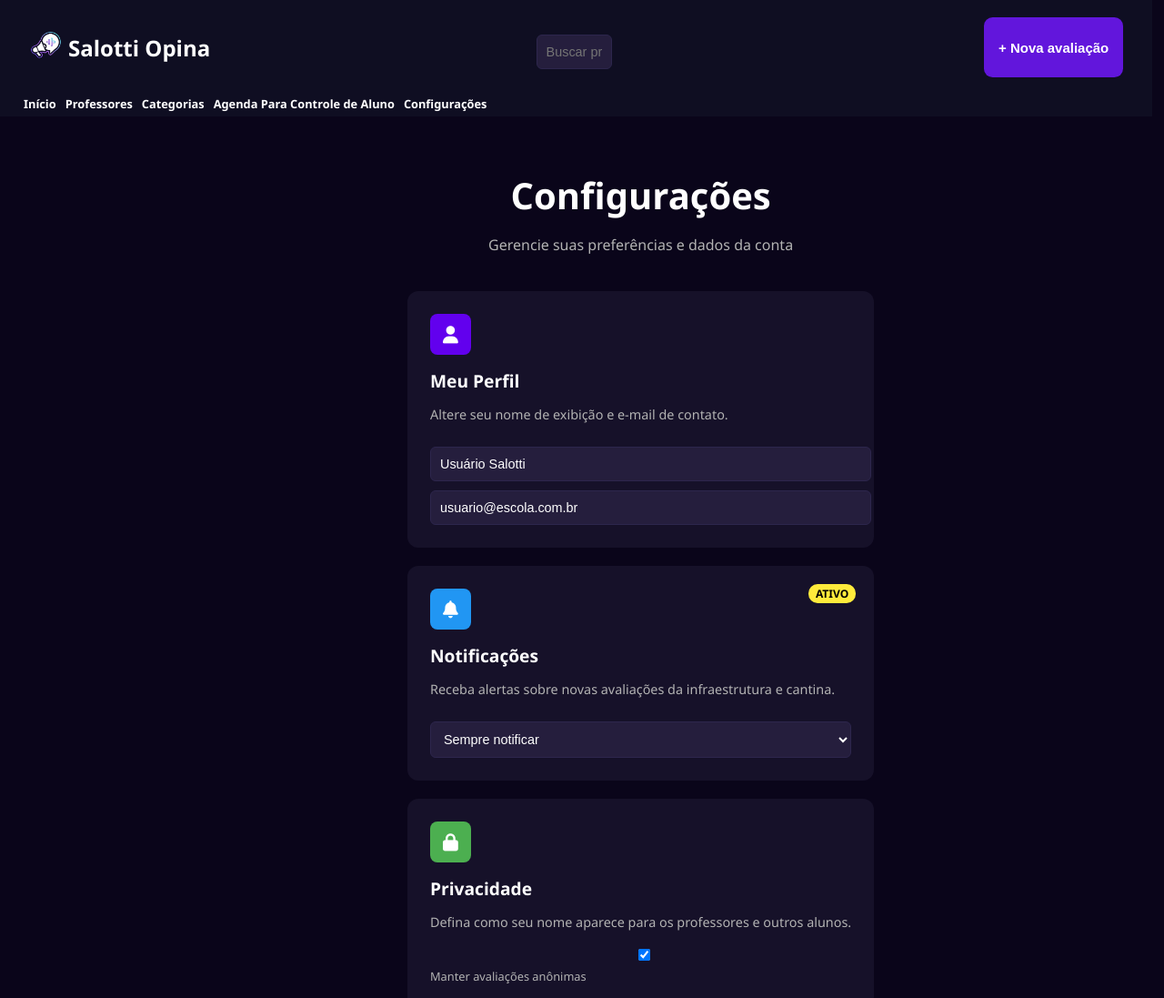
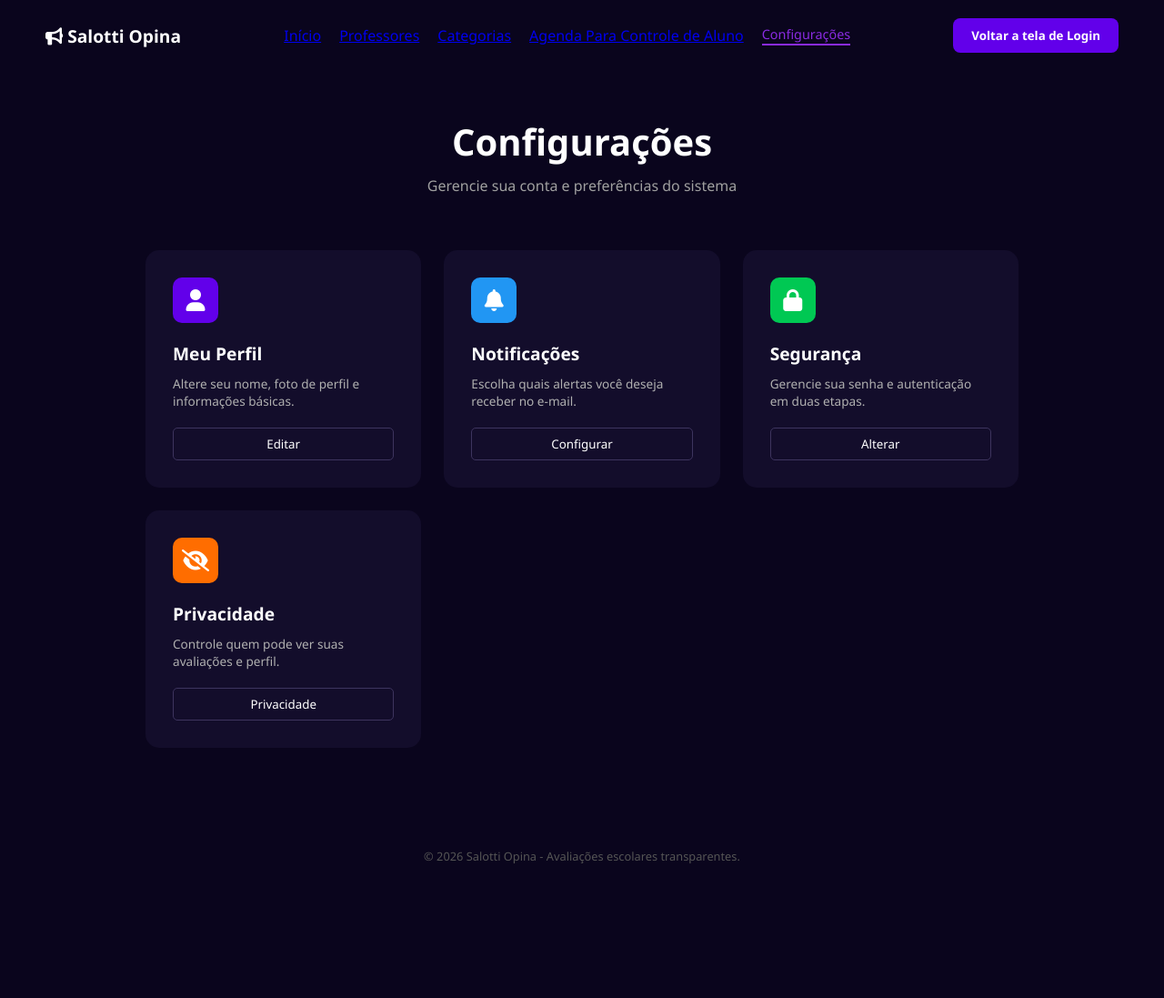
Before and after one commit to RyanM28S/Salotti_Opina, a plain HTML site: page frontend/html/config.html in a window 1280 px wide. Shown: the top 1097 px of the page at 91% size. After the commit the page ends 990 px from the top, so only its background shows below. Drawn offline with Linux system fonts and the light colour scheme.

Commit message:
muichiro3

```diff
--- a/frontend/css/config.css
+++ b/frontend/css/config.css
@@ -1,131 +1,142 @@
-
-:root {
-    --bg-color: #0a051a;
-    --card-bg: #161129;
-    --primary-purple: #6200ee;
-    --text-main: #ffffff;
-    --text-muted: #b3b3b3;
-    --accent-yellow: #ffeb3b;
-    --border-subtle: #2d264d;
+* {
+    margin: 0;
+    padding: 0;
+    box-sizing: border-box;
+    font-family: 'Segoe UI', Tahoma, Geneva, Verdana, sans-serif;
 }
 
 body {
-    background-color: var(--bg-color);
-    color: var(--text-main);
-    font-family: 'Inter', sans-serif;
-    display: flex;
-    justify-content: center;
-    padding: 40px 20px;
+    background-color: #0a051d;
+    color: white;
+    min-height: 100vh;
 }
 
-.settings-container {
-    max-width: 1000px;
-    width: 100%;
+.navbar {
+    display: flex;
+    justify-content: space-between;
+    align-items: center;
+    padding: 20px 50px;
+    background-color: #0a051d;
 }
 
-.header-settings {
-    text-align: center;
-    margin-bottom: 50px;
+.logo {
+    font-size: 1.2rem;
+    font-weight: bold;
 }
 
-.header-settings h1 {
-    font-size: 2.2rem;
-    font-weight: 700;
+nav ul {
+    display: flex;
+    list-style: none;
+    gap: 20px;
+}
+
+nav ul li {
+    color: #a0a0a0;
+    cursor: pointer;
+    font-size: 0.9rem;
+}
+
+nav ul li.active {
+    color: #8a2be2;
+    border-bottom: 2px solid #8a2be2;
+}
+
+.btn-nova-aval {
+    background-color: #6200ea;
+    color: white;
+    border: none;
+    padding: 10px 20px;
+    border-radius: 8px;
+    cursor: pointer;
+    font-weight: bold;
+}
+
+.container {
+    max-width: 1000px;
+    margin: 50px auto;
+    text-align: center;
+}
+
+h1 {
+    font-size: 2.5rem;
     margin-bottom: 10px;
 }
 
-.header-settings p {
-    color: var(--text-muted);
+.subtitle {
+    color: #a0a0a0;
+    margin-bottom: 40px;
 }
 
-.settings-grid {
+.grid-config {
     display: grid;
-    grid-template-columns: repeat(auto-fill, minmax(320px, 1fr));
-    gap: 24px;
+    grid-template-columns: repeat(auto-fit, minmax(250px, 1fr));
+    gap: 25px;
+    padding: 20px;
 }
 
-.settings-card {
-    background-color: var(--card-bg);
-    border-radius: 16px;
-    padding: 24px;
-    position: relative;
-    border: 1px solid transparent;
-    transition: all 0.3s ease;
+.card {
+    background-color: #130d2b;
+    padding: 30px;
+    border-radius: 15px;
+    text-align: left;
+    transition: transform 0.3s ease;
 }
 
-.settings-card:hover {
-    border-color: var(--primary-purple);
-    transform: translateY(-4px);
+.card:hover {
+    transform: translateY(-5px);
 }
 
-.icon-wrapper {
-    width: 48px;
-    height: 48px;
+.card-header {
+    display: flex;
+    justify-content: space-between;
+    margin-bottom: 20px;
+}
+
+.icon-box {
+    width: 50px;
+    height: 50px;
     border-radius: 10px;
     display: flex;
     align-items: center;
     justify-content: center;
-    margin-bottom: 20px;
-    font-size: 1.4rem;
+    font-size: 1.5rem;
 }
 
-.icon-orange { background-color: #ff9800; }
-.icon-blue   { background-color: #2196f3; }
-.icon-green  { background-color: #4caf50; }
-.icon-pink   { background-color: #e91e63; }
+.purple { background-color: #6200ea; }
+.blue { background-color: #2196f3; }
+.green { background-color: #00c853; }
+.orange { background-color: #ff6d00; }
 
-.settings-card h3 {
-    font-size: 1.25rem;
-    margin-bottom: 8px;
+.card h3 {
+    margin-bottom: 10px;
+    font-size: 1.2rem;
 }
 
-.settings-card p {
-    font-size: 0.9rem;
-    color: var(--text-muted);
-    line-height: 1.5;
+.card p {
+    color: #b0b0b0;
+    font-size: 0.85rem;
+    line-height: 1.4;
     margin-bottom: 20px;
 }
 
-input, select {
+.btn-edit {
+    background: transparent;
+    border: 1px solid #3d345e;
+    color: white;
+    padding: 8px 15px;
+    border-radius: 5px;
+    cursor: pointer;
     width: 100%;
-    background-color: #1c1633;
-    border: 1px solid var(--border-subtle);
-    border-radius: 8px;
-    padding: 12px;
-    color: white;
-    font-size: 0.9rem;
+    transition: background 0.3s;
 }
 
-input:focus {
-    outline: none;
-    border-color: var(--primary-purple);
+.btn-edit:hover {
+    background: #3d345e;
 }
 
-.badge {
-    position: absolute;
-    top: 24px;
-    right: 24px;
-    background-color: var(--accent-yellow);
-    color: #000;
-    font-weight: bold;
-    padding: 4px 10px;
-    border-radius: 20px;
+footer {
+    text-align: center;
+    padding: 40px;
+    color: #555;
     font-size: 0.8rem;
 }
-
-.btn-primary {
-    background-color: var(--primary-purple);
-    color: white;
-    border: none;
-    padding: 14px 28px;
-    border-radius: 8px;
-    font-weight: bold;
-    cursor: pointer;
-    margin-top: 40px;
-    float: right;
-    transition: filter 0.2s;
-}
-
-.btn-primary:hover {
-    filter: brightness(1.2);
-}
--- a/frontend/html/config.html
+++ b/frontend/html/config.html
@@ -1,256 +1,85 @@
 <!DOCTYPE html>
 <html lang="pt-br">
-
 <head>
     <meta charset="UTF-8">
     <meta name="viewport" content="width=device-width, initial-scale=1.0">
     <title>Configurações</title>
-    <link rel="stylesheet" href="https://cdnjs.cloudflare.com/ajax/libs/font-awesome/6.4.0/css/all.min.css">
     <link rel="stylesheet" href="../css/config.css">
-    <link rel="stylesheet" href="../css/head.css">
+    <link rel="stylesheet" href="https://cdnjs.cloudflare.com/ajax/libs/font-awesome/6.0.0/css/all.min.css">
     <link rel="icon" href="../img/logo2.jpg">
-    <style>
-        :root {
-            --bg-color: #0a051a;
-            --card-bg: #161129;
-            --text-main: #ffffff;
-            --text-muted: #b3b3b3;
-            --primary-purple: #6200ee;
-            --accent-yellow: #ffeb3b;
-            --border-color: #2d264d;
-        }
-
-        body {
-            background-color: var(--bg-color);
-            color: var(--text-main);
-            font-family: 'Segoe UI', Roboto, sans-serif;
-            margin: 0;
-            padding: 0;
-        }
-
-        .container {
-            max-width: 900px;
-            margin: 0 auto;
-        }
-
-        header {
-            text-align: center;
-            margin-bottom: 40px;
-        }
-
-        h1 {
-            font-size: 2.5rem;
-            margin-bottom: 5px;
-        }
-
-        p.subtitle {
-            color: var(--text-muted);
-            margin-bottom: 30px;
-        }
-
-        .settings-grid {
-            display: grid;
-            grid-template-columns: repeat(auto-fit, minmax(300px, 1fr));
-            gap: 20px;
-        }
-
-        .card {
-            background-color: var(--card-bg);
-            border-radius: 12px;
-            padding: 25px;
-            position: relative;
-            transition: transform 0.2s;
-        }
-
-        .card:hover {
-            transform: translateY(-5px);
-        }
-
-        .icon-box {
-            width: 45px;
-            height: 45px;
-            border-radius: 8px;
-            display: flex;
-            align-items: center;
-            justify-content: center;
-            margin-bottom: 15px;
-            font-size: 1.2rem;
-        }
-
-        .bg-purple {
-            background-color: #6200ee;
-        }
-
-        .bg-blue {
-            background-color: #2196f3;
-        }
-
-        .bg-green {
-            background-color: #4caf50;
-        }
-
-        .bg-pink {
-            background-color: #e91e63;
-        }
-
-        .card h3 {
-            margin: 10px 0 5px 0;
-            font-size: 1.2rem;
-        }
-
-        .card p {
-            color: var(--text-muted);
-            font-size: 0.9rem;
-            line-height: 1.4;
-        }
-
-        input[type="text"],
-        input[type="email"],
-        select {
-            width: 100%;
-            padding: 10px;
-            margin-top: 10px;
-            background: #251e3d;
-            border: 1px solid var(--border-color);
-            border-radius: 6px;
-            color: white;
-            outline: none;
-        }
-
-        .btn-save {
-            background-color: var(--primary-purple);
-            color: white;
-            border: none;
-            padding: 12px 25px;
-            border-radius: 8px;
-            font-weight: bold;
-            cursor: pointer;
-            float: right;
-            margin-top: 30px;
-            display: flex;
-            align-items: center;
-            gap: 10px;
-        }
-
-        .btn-save:hover {
-            opacity: 0.9;
-        }
-
-        .status-badge {
-            position: absolute;
-            top: 20px;
-            right: 20px;
-            background-color: var(--accent-yellow);
-            color: black;
-            padding: 2px 8px;
-            border-radius: 10px;
-            font-size: 0.75rem;
-            font-weight: bold;
-        }
-
-        hr {
-            border: 0;
-            border-top: 1px solid var(--border-color);
-            margin: 20px 0;
-        }
-
-        .head {
-            margin:0;
-            width: 99vw;
-            height: 15vh;
-        }
-
-        .nav1 a {
-            list-style-type: none;
-            margin-left: 10px;
-            color: white;
-            text-decoration: none;
-        }
-    </style>
 </head>
-
 <body>
 
-    <header class="head">
-        <div class="header">
-            <div class="himg">
-                <img src="../img/logo.png" alt="" class="logosite">
-            </div>
-            <div style="margin-right: 28vw;" class="htitulo">
-                <h2 class="htitulo">Salotti Opina</h2>
-            </div>
-
-            <div style="margin-right: 32vw;" class="dinputh">
-                <input type="text" name="pesquisar" placeholder="Buscar professores..." class="inputh">
-            </div>
-            <div>
-                <button type="submit" class="hbutton">
-                    <h3>+ Nova avaliação</h3>
-                </button>
-            </div>
+    <header class="navbar">
+        <div class="logo">
+            <i class="fas fa-bullhorn"></i> Salotti Opina
         </div>
-        <nav class="nav1">
-            <a href="interface.html" class="inicio">Início</a>
-            <a href="AvaliçaoP.html" class="professores1">Professores </a>
-            <a href="categorias.html" class="categorias">Categorias </a>
-            <a href="agenda.html" class="agenda">Agenda Para Controle de Aluno</a>
-            <a href="config.html" class="agenda">Configurações</a>
+        <nav>
+            <ul>
+                <a href="interface.html" class="active">Início</a>
+                <a href="AvaliçaoP.html" class="active">Professores </a>
+                <a href="categorias.html" class="active">Categorias </a>
+                <a href="agenda.html" class="active">Agenda Para Controle de Aluno</a>
+                <li class="active">Configurações</li>
+            </ul>
         </nav>
+        <button class="btn-nova-aval">Voltar a tela de Login</button>
     </header>
 
-    <div style="margin-top:20vh; margin-left: -64vw;" class="container">
-        <header>
-            <h1>Configurações</h1>
-            <p class="subtitle">Gerencie suas preferências e dados da conta</p>
-        </header>
+    <main class="container">
+        <h1>Configurações</h1>
+        <p class="subtitle">Gerencie sua conta e preferências do sistema</p>
 
-        <div class="settings-grid">
+        <div class="grid-config">
             <div class="card">
-                <div class="icon-box bg-purple"><i class="fas fa-user"></i></div>
+                <div class="card-header">
+                    <div class="icon-box purple">
+                        <i class="fas fa-user"></i>
+                    </div>
+                </div>
                 <h3>Meu Perfil</h3>
-                <p>Altere seu nome de exibição e e-mail de contato.</p>
-                <input type="text" placeholder="Nome" value="Usuário Salotti">
-                <input type="email" placeholder="E-mail" value="usuario@escola.com.br">
+                <p>Altere seu nome, foto de perfil e informações básicas.</p>
+                <button class="btn-edit">Editar</button>
             </div>
 
             <div class="card">
-                <div class="status-badge">ATIVO</div>
-                <div class="icon-box bg-blue"><i class="fas fa-bell"></i></div>
+                <div class="card-header">
+                    <div class="icon-box blue">
+                        <i class="fas fa-bell"></i>
+                    </div>
+                </div>
                 <h3>Notificações</h3>
-                <p>Receba alertas sobre novas avaliações da infraestrutura e cantina.</p>
-                <select>
-                    <option>Sempre notificar</option>
-                    <option>Apenas resumo semanal</option>
-                    <option>Desativado</option>
-                </select>
+                <p>Escolha quais alertas você deseja receber no e-mail.</p>
+                <button class="btn-edit">Configurar</button>
             </div>
 
             <div class="card">
-                <div class="icon-box bg-green"><i class="fas fa-lock"></i></div>
-                <h3>Privacidade</h3>
-                <p>Defina como seu nome aparece para os professores e outros alunos.</p>
-                <label style="font-size: 0.8rem; color: #b3b3b3;">
-                    <input type="checkbox" checked> Manter avaliações anônimas
-                </label>
+                <div class="card-header">
+                    <div class="icon-box green">
+                        <i class="fas fa-lock"></i>
+                    </div>
+                </div>
+                <h3>Segurança</h3>
+                <p>Gerencie sua senha e autenticação em duas etapas.</p>
+                <button class="btn-edit">Alterar</button>
             </div>
 
             <div class="card">
-                <div class="icon-box bg-pink"><i class="fas fa-palette"></i></div>
-                <h3>Aparência</h3>
-                <p>Personalize o tema e contraste da interface do Salotti Opina.</p>
-                <select>
-                    <option>Modo Escuro (Padrão)</option>
-                    <option>Modo Claro</option>
-                    <option>Alto Contraste</option>
-                </select>
+                <div class="card-header">
+                    <div class="icon-box orange">
+                        <i class="fas fa-eye-slash"></i>
+                    </div>
+                </div>
+                <h3>Privacidade</h3>
+                <p>Controle quem pode ver suas avaliações e perfil.</p>
+                <button class="btn-edit">Privacidade</button>
             </div>
         </div>
+    </main>
 
-        <button class="btn-save">
-            <i class="fas fa-check"></i> Salvar Alterações
-        </button>
-    </div>
+    <footer>
+        © 2026 Salotti Opina - Avaliações escolares transparentes.
+    </footer>
 
 </body>
-
 </html>
```
